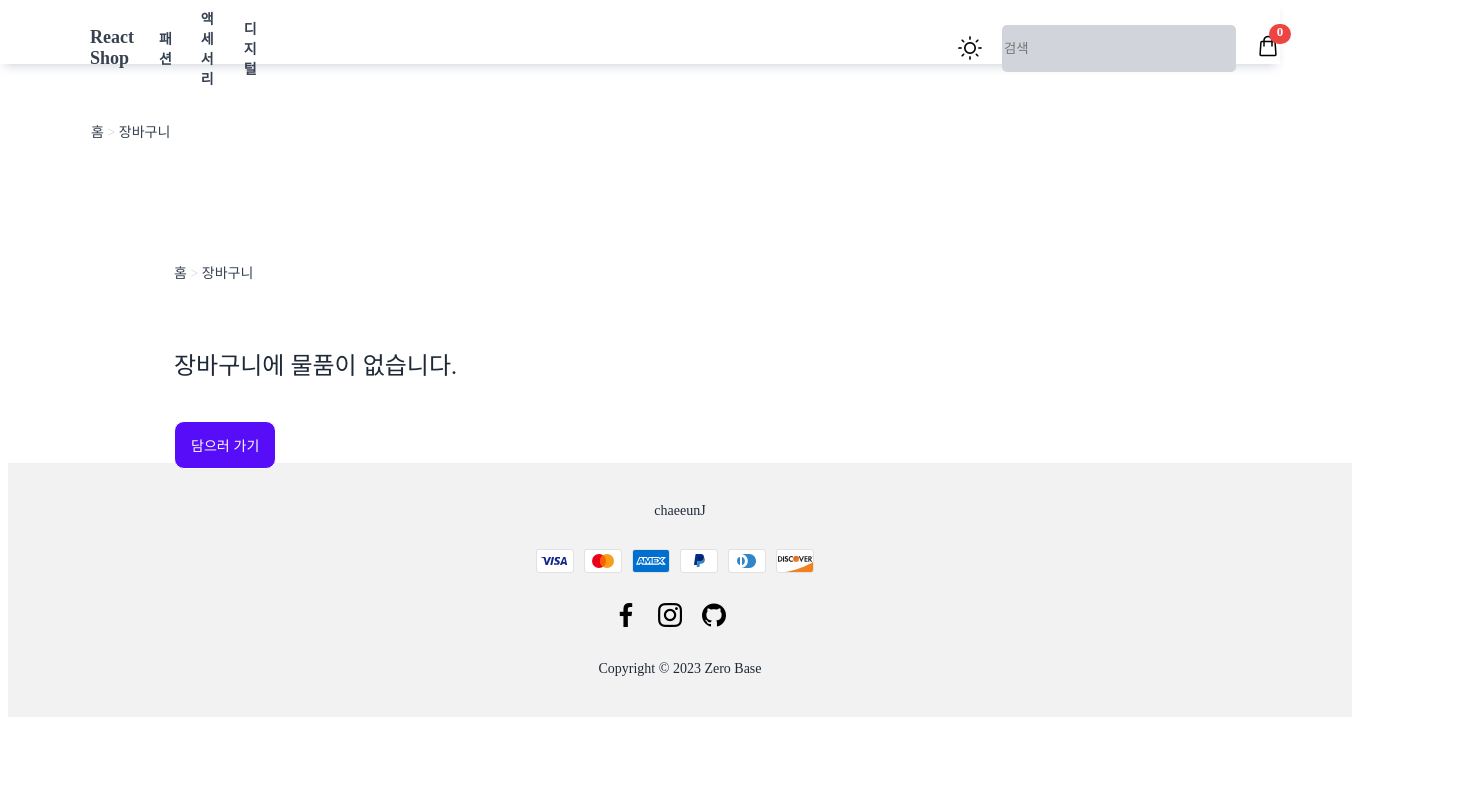
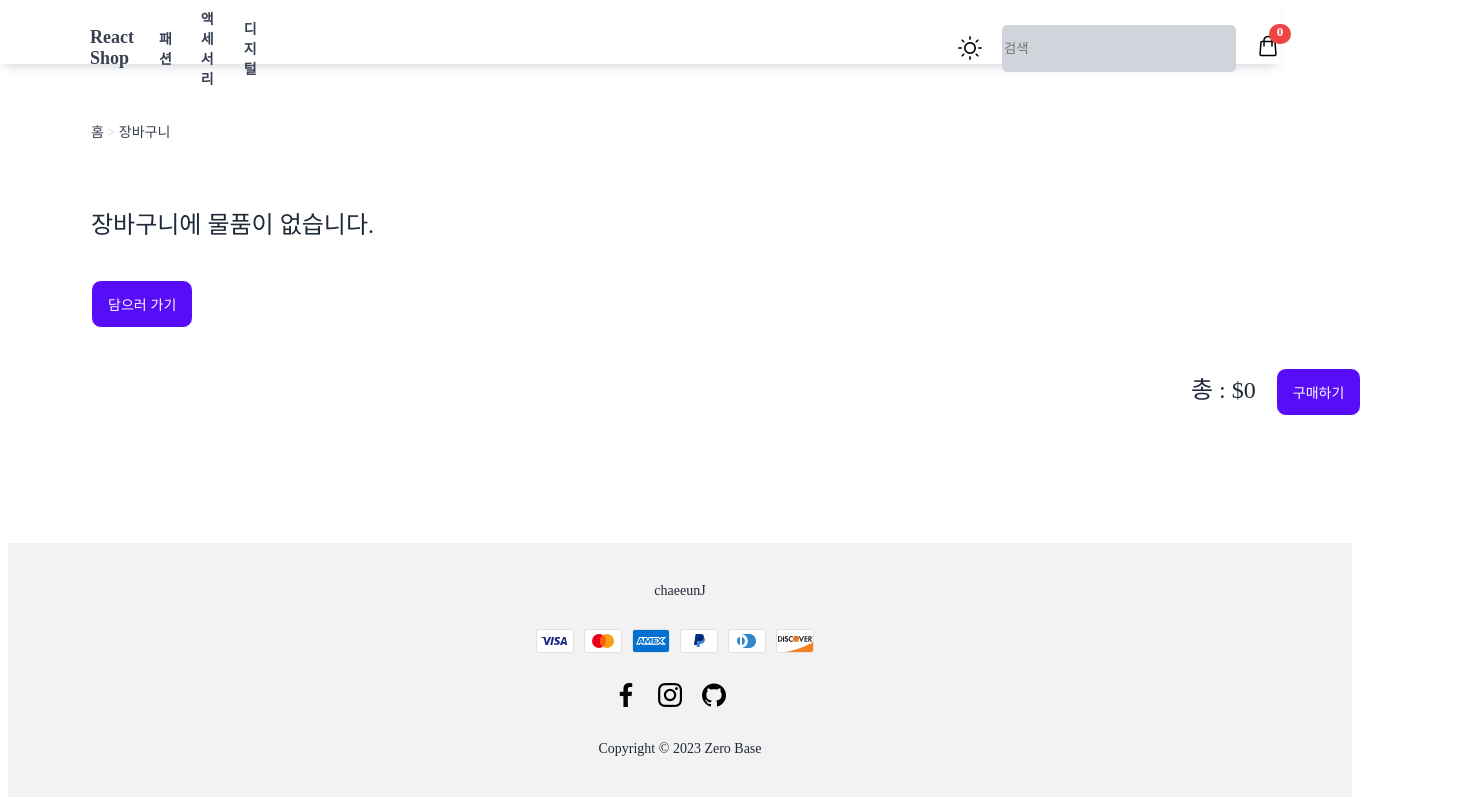
Before and after one commit to chaeeunj/zero-mission-react, a React (Vite) app in the folder react-shop/: page /cart in a window 1280 px wide. Shown: the top 800 px of the page, 1474 px wide, since content can reach past the window. Built offline with nearby package versions, Linux system fonts and the light colour scheme.

Commit message:
자잘한 코드 수정과 장바구니 페이지 구현

```diff
--- a/react-shop/package.json
+++ b/react-shop/package.json
@@ -13,8 +13,11 @@
     "@emotion/react": "^11.11.1",
     "@emotion/styled": "^11.11.0",
     "@mui/material": "^5.14.0",
+    "flickity": "^2.3.0",
+    "pure-react-carousel": "^1.30.1",
     "react": "^18.2.0",
     "react-dom": "^18.2.0",
+    "react-flickity-component": "^4.0.6",
     "react-router-dom": "^6.14.1",
     "styled-components": "^6.0.2",
     "styled-reset": "^4.5.1"
--- a/react-shop/src/App.jsx
+++ b/react-shop/src/App.jsx
@@ -36,7 +36,10 @@ function App() {
             path="/product/:id"
             element={<Product cart={cart} setCart={setCart} />}
           />
-          <Route path="/cart" element={<Cart cart={cart} />} />
+          <Route
+            path="/cart"
+            element={<Cart cart={cart} setCart={setCart} />}
+          />
         </Routes>
         <Footer />
       </Router>
--- a/react-shop/src/components/NavigationBar.jsx
+++ b/react-shop/src/components/NavigationBar.jsx
@@ -1,10 +1,11 @@
 import { Link } from 'react-router-dom';
+import PropTypes from 'prop-types';
 import styled, { ThemeProvider } from 'styled-components';
 import theme from '../styles/theme';
 
 import SearchBar from './SearchBar';
 
-function NavigationBar() {
+function NavigationBar({ cart }) {
   return (
     <ThemeProvider theme={theme}>
       <NavBar>
@@ -28,13 +29,21 @@ function NavigationBar() {
             <CartLink style={{ textDecoration: 'none' }} to="/cart">
               <img src="/cart.png" alt="cart" />
             </CartLink>
-            <CartCount>0</CartCount>
+            {cart.length >= 1 ? (
+              <CartCount>{cart.length}</CartCount>
+            ) : (
+              <CartCount>0</CartCount>
+            )}
           </CartWrapper>
         </NavMenu>
       </NavBar>
     </ThemeProvider>
   );
 }
+
+NavigationBar.propTypes = {
+  cart: PropTypes.array.isRequired,
+};
 
 export default NavigationBar;
 
--- a/react-shop/src/components/Products.jsx
+++ b/react-shop/src/components/Products.jsx
@@ -6,8 +6,8 @@ import theme from '../styles/theme';
 function Products({ item }) {
   return (
     <ThemeProvider theme={theme}>
-      <Wrapper>
-        {item && (
+      {item && (
+        <Wrapper>
           <AllProducts>
             <ProductLink
               style={{ textDecoration: 'none' }}
@@ -17,12 +17,12 @@ function Products({ item }) {
               </ImgWrapper>
               <DescWrapper>
                 <ItemTitle>{item.title}</ItemTitle>
-                <ItemPrice>${item.price}</ItemPrice>
+                <ItemPrice>${Math.ceil(item.price)}</ItemPrice>
               </DescWrapper>
             </ProductLink>
           </AllProducts>
-        )}
-      </Wrapper>
+        </Wrapper>
+      )}
     </ThemeProvider>
   );
 }
--- a/react-shop/src/components/cart/EmptyCart.jsx
+++ b/react-shop/src/components/cart/EmptyCart.jsx
@@ -15,11 +15,6 @@ function EmptyCart() {
 
   return (
     <ThemeProvider theme={theme}>
-      <Wrapper>
-        <MenuNav>
-          홈 <StyledSpan>&gt;</StyledSpan> 장바구니
-        </MenuNav>
-
       <Info>
         <Text>장바구니에 물품이 없습니다.</Text>
         <Button
@@ -29,7 +24,6 @@ function EmptyCart() {
           color={'#fff'}
         />
       </Info>
-      </Wrapper>
     </ThemeProvider>
   );
 }
@@ -44,16 +38,6 @@ const Wrapper = styled.div`
   padding: 20px 8px 32px 8px;
 `;
 
-const MenuNav = styled.div`
-  color: ${({ theme }) => theme.lightColor.navText};
-  font-size: 14px;
-  padding: 8px 0 8px 0;
-`;
-
-const StyledSpan = styled.span`
-  color: ${({ theme }) => theme.lightColor.input};
-`;
-
 const Info = styled.div`
   margin-top: 56px;
 `;
--- a/react-shop/src/components/cart/FullCart.jsx
+++ b/react-shop/src/components/cart/FullCart.jsx
@@ -6,47 +6,32 @@ import theme from '../../styles/theme';
 
 import Button from '../Button';
 
-function FullCart({ cart }) {
+function FullCart({ cart, handleQuantity }) {
   console.log(cart);
-  const [count, setCount] = useState(1);
-
-  const handleChangeCount = (operator) => {
-    if (count >= 1) {
-      if (operator === 'plus') {
-        setCount(count + 1);
-      } else {
-        setCount(count - 1);
-      }
-    }
-  };
+  const { id, image, title, price, quantity } = cart;
 
   return (
     <ThemeProvider theme={theme}>
       <CartProduct>
         <ProductWrapper>
           <ProductInfo>
-            <ImgLink to={`/product/`}>
-              <ProductImg src={''}></ProductImg>
+            <ImgLink to={`/product/${id}`}>
+              <ProductImg src={image}></ProductImg>
             </ImgLink>
             <ProductCard>
-              <TitleLink to={`/product/`}>T-shirt</TitleLink>
-              <Price>$400</Price>
+              <TitleLink to={`/product/${id}`}>{title}</TitleLink>
+              <Price>${price * quantity}</Price>
               <ProductCount>
                 <Button
                   role={'-'}
-                  onClick={() => handleChangeCount('minus')}
+                  onClick={() => handleQuantity('minus', id, quantity - 1)}
                   bgColor={'#570df8'}
                   color={'#fff'}
                 />
-                <Button
-                  role={count}
-                  onClick={() => handleChangeCount('')}
-                  bgColor={theme.lightColor.navBack}
-                  color={theme.lightColor.commonText}
-                />
+                <Count>{quantity}</Count>
                 <Button
                   role={'+'}
-                  onClick={() => handleChangeCount('plus')}
+                  onClick={() => handleQuantity('plus', id, quantity + 1)}
                   bgColor={'#570df8'}
                   color={'#fff'}
                 />
@@ -61,6 +46,7 @@ function FullCart({ cart }) {
 
 FullCart.propTypes = {
   cart: PropTypes.array.isRequired,
+  handleQuantity: PropTypes.func.isRequired,
 };
 
 export default FullCart;
@@ -87,8 +73,8 @@ const ImgLink = styled(Link)`
 `;
 
 const ProductImg = styled.img`
-  /* width: 192px;
-  height: 192px; */
+  width: 192px;
+  height: 192px;
   padding: 16px;
 `;
 const ProductCard = styled.div`
@@ -109,3 +95,11 @@ const Price = styled.div`
 `;
 
 const ProductCount = styled.div``;
+
+const Count = styled.span`
+  font-size: 14px;
+  color: ${({ theme }) => theme.lightColor.commonText};
+  background-color: ${({ theme }) => theme.lightColor.navBack};
+  padding: 0 16px 0 9px;
+  margin-left: 0;
+`;
--- a/react-shop/src/components/cart/TotalPrice.jsx
+++ b/react-shop/src/components/cart/TotalPrice.jsx
@@ -1,20 +1,34 @@
-import { useState } from 'react';
-import { useNavigate } from 'react-router-dom';
+import { useEffect } from 'react';
 import PropTypes from 'prop-types';
 import styled, { ThemeProvider } from 'styled-components';
 import theme from '../../styles/theme';
 
 import Button from '../Button';
 
-function TotalPrice() {
+function TotalPrice({ cart, totalPrice, setTotalPrice }) {
   const handleOpenModal = () => {
     alert('장바구니의 모든 상품들이 삭제됩니다.');
   };
 
+  // 상품의 총 가격 계산하기
+  const calculateTotalPrice = () => {
+    let total = 0;
+    cart.forEach((item) => {
+      total += item.price * item.quantity;
+    });
+    return total;
+  };
+
+  // TotalPrice 컴포넌트가 마운트되거나 cart 값이 변경될 때마다 총 가격을 업데이트
+  useEffect(() => {
+    const total = calculateTotalPrice();
+    setTotalPrice(total);
+  }, [cart]);
+
   return (
     <ThemeProvider theme={theme}>
       <Wrapper>
-        <AllPrice>총 : $400</AllPrice>
+        <AllPrice>총 : ${totalPrice}</AllPrice>
         <Button
           role={'구매하기'}
           onClick={handleOpenModal}
@@ -26,11 +40,17 @@ function TotalPrice() {
   );
 }
 
+TotalPrice.propTypes = {
+  cart: PropTypes.array.isRequired,
+  totalPrice: PropTypes.number.isRequired,
+  setTotalPrice: PropTypes.func.isRequired,
+};
+
 export default TotalPrice;
 
 const Wrapper = styled.div`
   position: relative;
-  bottom: 600px;
+  /* bottom: 600px; */
   left: 1100px;
   margin: 40px 0 80px 0;
 `;
--- a/react-shop/src/pages/Cart.jsx
+++ b/react-shop/src/pages/Cart.jsx
@@ -1,4 +1,4 @@
-import { useState } from 'react';
+import { useState, useEffect } from 'react';
 import PropTypes from 'prop-types';
 import styled, { ThemeProvider } from 'styled-components';
 import theme from '../styles/theme';
@@ -9,6 +9,41 @@ import FullCart from '../components/cart/FullCart';
 import TotalPrice from '../components/cart/TotalPrice';
 
 function Cart({ cart, setCart }) {
+  // const [price, setPrice] = useState(0);
+  const [totalPrice, setTotalPrice] = useState(0);
+
+  useEffect(() => {
+    const calculateTotalPrice = () => {
+      let total = 0;
+      cart.forEach((item) => {
+        total += item.price * item.quantity;
+      });
+      return total;
+    };
+
+    const total = calculateTotalPrice();
+    setTotalPrice(total);
+  }, [cart]);
+
+  const handleQuantity = (type, id, quantity) => {
+    let updatedCart = [];
+
+    if (type === 'minus' && quantity === 0) {
+      // Remove item from cart
+      updatedCart = cart.filter((item) => item.id !== id);
+    } else {
+      // Update quantity of the item
+      updatedCart = cart.map((item) => {
+        if (item.id === id) {
+          return { ...item, quantity };
+        }
+        return item;
+      });
+    }
+
+    setCart(updatedCart);
+  };
+
   return (
     <ThemeProvider theme={theme}>
       <Wrapper>
@@ -19,11 +54,20 @@ function Cart({ cart, setCart }) {
           <EmptyCart />
         ) : (
           cart.map((cart) => {
-            return <FullCart key={cart.id} cart={cart} />;
+            return (
+              <FullCart
+                key={cart.id}
+                cart={cart}
+                handleQuantity={handleQuantity}
+              />
+            );
           })
         )}
-
-        {cart.length === 0 ? '' : <TotalPrice />}
+        <TotalPrice
+          cart={cart}
+          totalPrice={totalPrice}
+          setTotalPrice={setTotalPrice}
+        />
       </Wrapper>
     </ThemeProvider>
   );
--- a/react-shop/src/pages/Detail.jsx
+++ b/react-shop/src/pages/Detail.jsx
@@ -1,15 +1,17 @@
 import { useEffect, useState } from 'react';
 import { useParams, useNavigate } from 'react-router-dom';
+import PropTypes from 'prop-types';
 import styled, { ThemeProvider } from 'styled-components';
 import theme from '../styles/theme';
 import Rating from '@mui/material/Rating';
 
 import Button from '../components/Button';
 
-function Detail() {
+function Detail({ cart, setCart }) {
   const { id } = useParams();
   const [product, setProduct] = useState(null);
   const [menu, setMenu] = useState('');
+  const [count, setCount] = useState(0);
   const navigate = useNavigate();
 
   useEffect(() => {
@@ -40,7 +42,37 @@ function Detail() {
     }
   }, [product]);
 
-  const handleAddToCart = () => {};
+  const setQuantity = (id, quantity) => {
+    const productPrice = Math.ceil(product.price);
+    const found = cart.filter((item) => item.id === id)[0];
+    const idx = cart.indexOf(found);
+    const cartItem = {
+      id: product.id,
+      image: product.image,
+      title: product.title,
+      price: productPrice,
+      quantity: quantity,
+    };
+    setCart([...cart.slice(0, idx), cartItem, ...cart.slice(idx + 1)]);
+  };
+
+  const handleAddToCart = () => {
+    const productPrice = Math.ceil(product.price);
+    const updatedCount = count + 1;
+
+    const cartItem = {
+      id: product.id,
+      image: product.image,
+      title: product.title,
+      price: productPrice,
+      quantity: updatedCount,
+    };
+    setCount(updatedCount);
+    const found = cart.find((item) => item.id === cartItem.id);
+
+    if (found) setQuantity(cartItem.id, found.quantity + updatedCount);
+    else setCart([...cart, cartItem]);
+  };
 
   const handleGoToCart = () => {
     navigate('/cart');
@@ -91,6 +123,11 @@ function Detail() {
     </ThemeProvider>
   );
 }
+
+Detail.propTypes = {
+  cart: PropTypes.array.isRequired,
+  setCart: PropTypes.func.isRequired,
+};
 
 export default Detail;
 
```
Also changed, not shown: 1 other file (tests, documents, lock files or other folders). Lines whose indentation alone changed are shown as unchanged.
